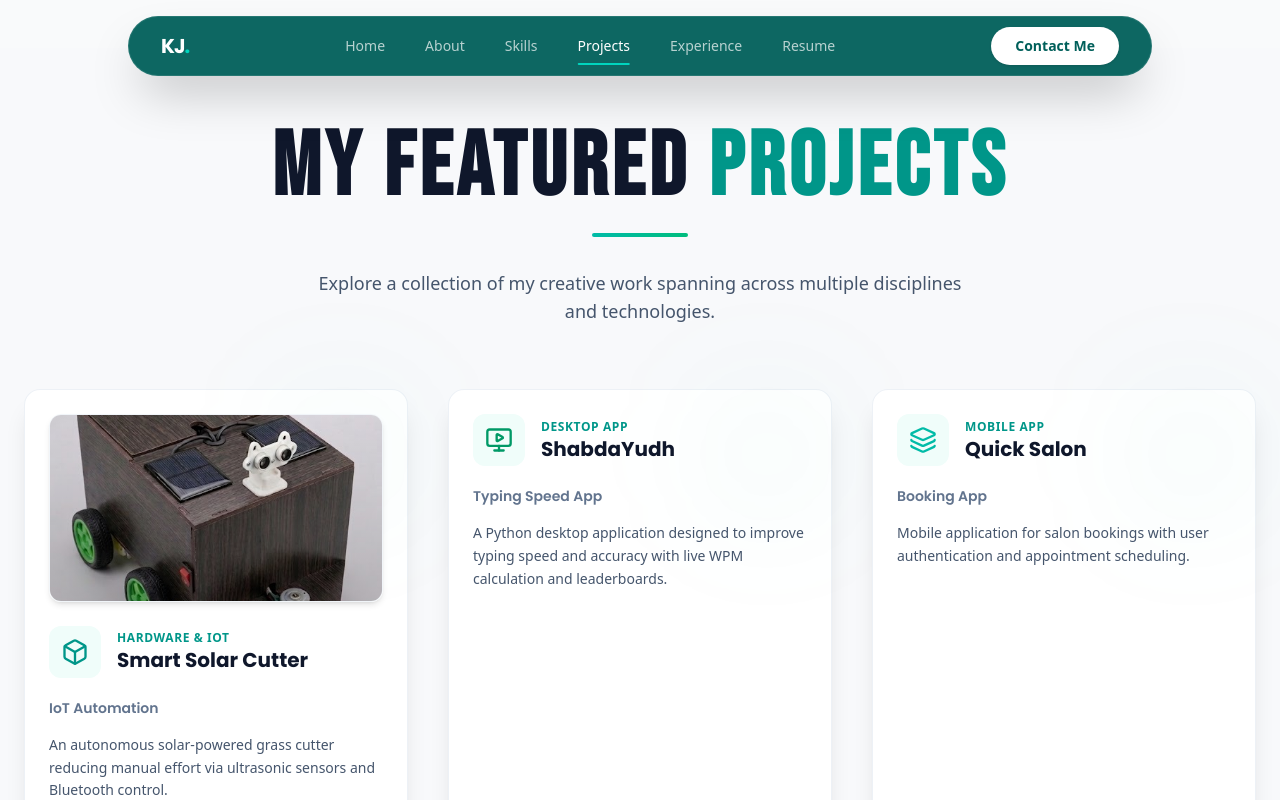
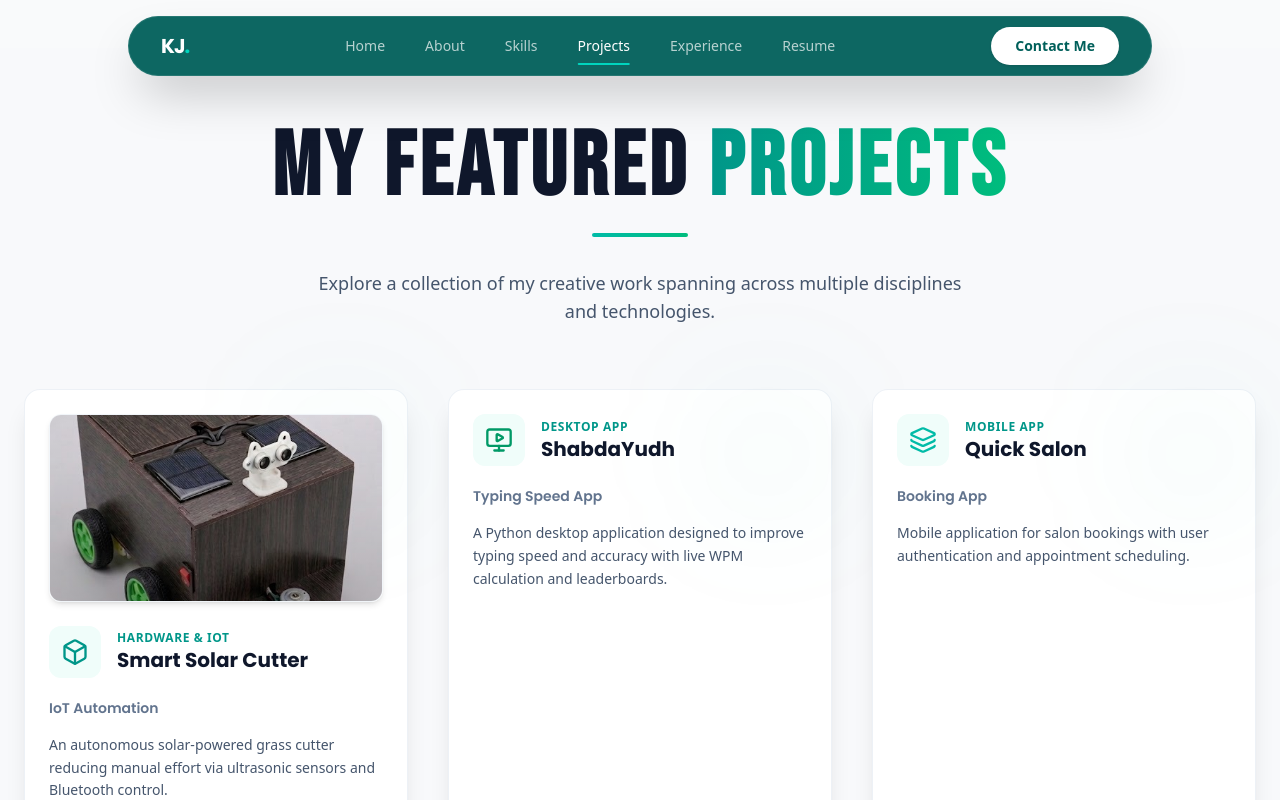
Before and after one commit to kun-ika/porfoliogreen, a Next.js app: page /projects in a window 1280 px wide. Shown: the top 800 px of the page. Built offline with nearby package versions, Linux system fonts and the light colour scheme.

Commit message:
Apply theme gradient to MY FEATURED PROJECTS heading

```diff
--- a/src/components/Projects.jsx
+++ b/src/components/Projects.jsx
@@ -181,7 +181,7 @@
                     transition={{ duration: 0.6 }}
                 >
                     <h2 className="text-[50px] md:text-[70px] lg:text-[90px] leading-[0.9] font-[700] text-slate-900 mb-6 font-[family-name:var(--font-headline)] tracking-[0.05em] uppercase">
-                        MY FEATURED <span className="text-teal-600">PROJECTS</span>
+                        MY FEATURED <span className="text-transparent bg-clip-text bg-gradient-to-r from-teal-600 to-emerald-500">PROJECTS</span>
                     </h2>
                     <div className="w-24 h-1 bg-gradient-to-r from-teal-500 to-emerald-500 rounded-full"></div>
                     <p className="mt-8 text-lg text-slate-600 max-w-2xl font-medium">
```
